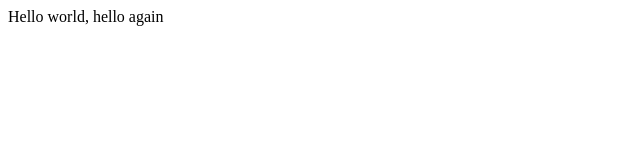
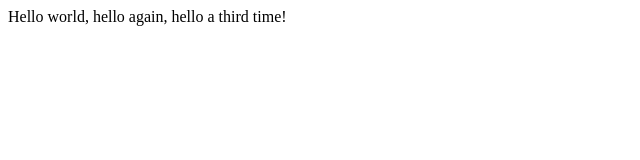
Before and after one commit to darryl132/first, a plain HTML site: page hello.html in a window 1280 px wide. Shown: the whole page, without its empty margins (0-640 px from the left). Drawn offline with Linux system fonts and the light colour scheme.

Commit message:
Added a third line

```diff
--- a/hello.html
+++ b/hello.html
@@ -4,6 +4,6 @@
     <title>My Webpage!</title>
   </head>
   <body>
-      Hello world, hello again
+      Hello world, hello again, hello a third time!
   </body>
 </html>
```
